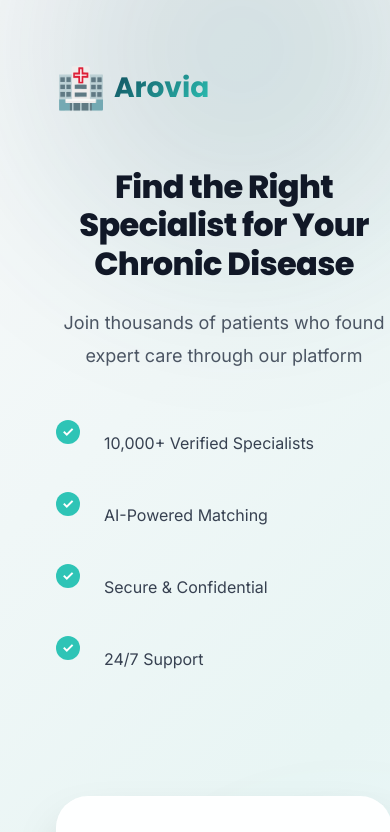
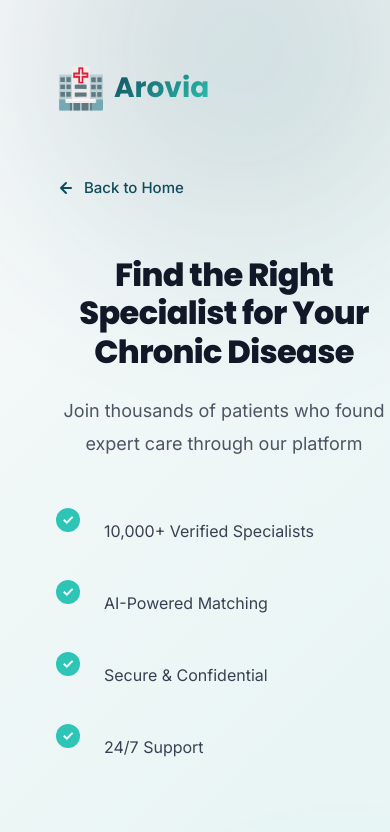
Before and after one commit to SilentThunderSquad/Arovia, a React (Vite) app: page /login in a window 390 px wide. Shown: the top 832 px of the page. Built offline with nearby package versions, Linux system fonts and the light colour scheme.

Commit message:
Add responsive navigation and back-to-home link
Introduced 'Back to Home' link in the Auth layout for improved navigation. Updated Header component and styles to support mobile and desktop-specific visibility for the login/register button, enhancing responsive design.

```diff
--- a/src/auth/Auth.css
+++ b/src/auth/Auth.css
@@ -60,6 +60,32 @@
     -webkit-background-clip: text;
     -webkit-text-fill-color: transparent;
     background-clip: text;
+}
+
+.back-to-home {
+    display: inline-flex;
+    align-items: center;
+    gap: var(--spacing-xs);
+    font-size: 0.9375rem;
+    font-weight: 500;
+    color: var(--primary-blue);
+    text-decoration: none;
+    padding: 0.5rem 0;
+    transition: all var(--transition-fast);
+    width: fit-content;
+}
+
+.back-to-home:hover {
+    gap: var(--spacing-sm);
+    color: var(--primary-blue-dark);
+}
+
+.back-to-home svg {
+    transition: transform var(--transition-fast);
+}
+
+.back-to-home:hover svg {
+    transform: translateX(-3px);
 }
 
 .branding-content h1 {
--- a/src/auth/AuthLayout.jsx
+++ b/src/auth/AuthLayout.jsx
@@ -15,6 +15,13 @@ const AuthLayout = ({ children, title, subtitle, type }) => {
                     <Link to="/" className="auth-logo">
                         <span className="logo-icon">🏥</span>
                         <span className="logo-text">Arovia</span>
+                    </Link>
+
+                    <Link to="/" className="back-to-home">
+                        <svg width="20" height="20" viewBox="0 0 20 20" fill="none">
+                            <path d="M15 10H5M5 10L10 15M5 10L10 5" stroke="currentColor" strokeWidth="2" strokeLinecap="round" strokeLinejoin="round" />
+                        </svg>
+                        Back to Home
                     </Link>
 
                     <div className="branding-content">
--- a/src/components/Header.css
+++ b/src/components/Header.css
@@ -115,6 +115,15 @@
     transition: all var(--transition-base);
 }
 
+/* Mobile/Desktop visibility toggles */
+.mobile-only {
+    display: none;
+}
+
+.desktop-only {
+    display: flex;
+}
+
 @media (max-width: 968px) {
     .mobile-menu-toggle {
         display: flex;
@@ -143,8 +152,18 @@
         pointer-events: all;
     }
 
-    .btn-auth {
+    .mobile-only {
+        display: list-item;
+    }
+
+    .desktop-only {
         display: none;
+    }
+
+    .nav-links .btn-auth {
+        width: 100%;
+        justify-content: center;
+        margin-top: var(--spacing-md);
     }
 }
 
--- a/src/components/Header.jsx
+++ b/src/components/Header.jsx
@@ -48,9 +48,14 @@ const Header = () => {
             <li><a onClick={() => scrollToSection('features')}>Features</a></li>
             <li><a onClick={() => scrollToSection('how-it-works')}>How It Works</a></li>
             <li><a onClick={() => scrollToSection('testimonials')}>Testimonials</a></li>
+            <li className="mobile-only">
+              <Link to="/login" className="btn btn-primary btn-auth">
+                Login / Register
+              </Link>
+            </li>
           </ul>
 
-          <Link to="/login" className="btn btn-primary btn-auth">
+          <Link to="/login" className="btn btn-primary btn-auth desktop-only">
             Login / Register
           </Link>
         </nav>
```
